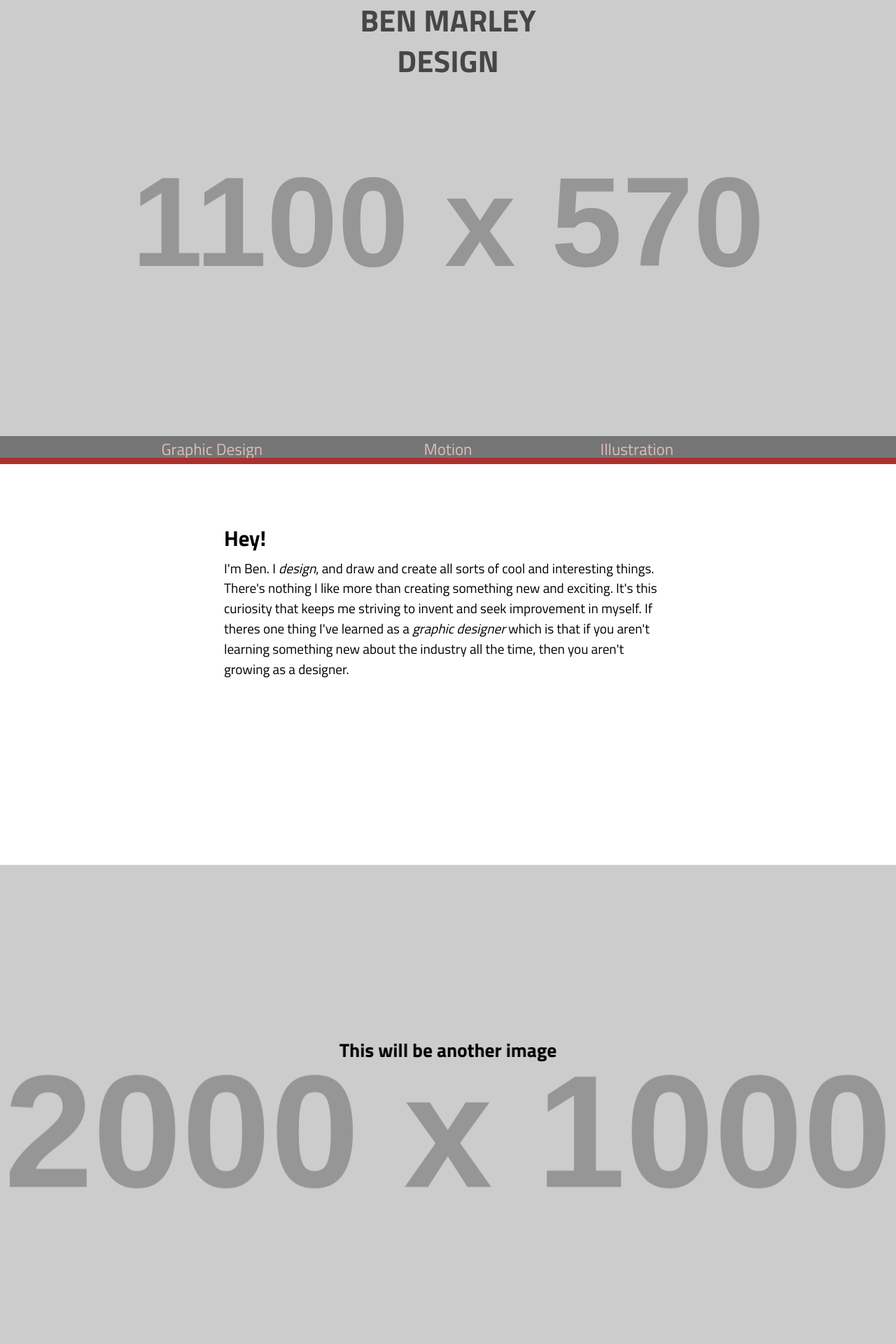
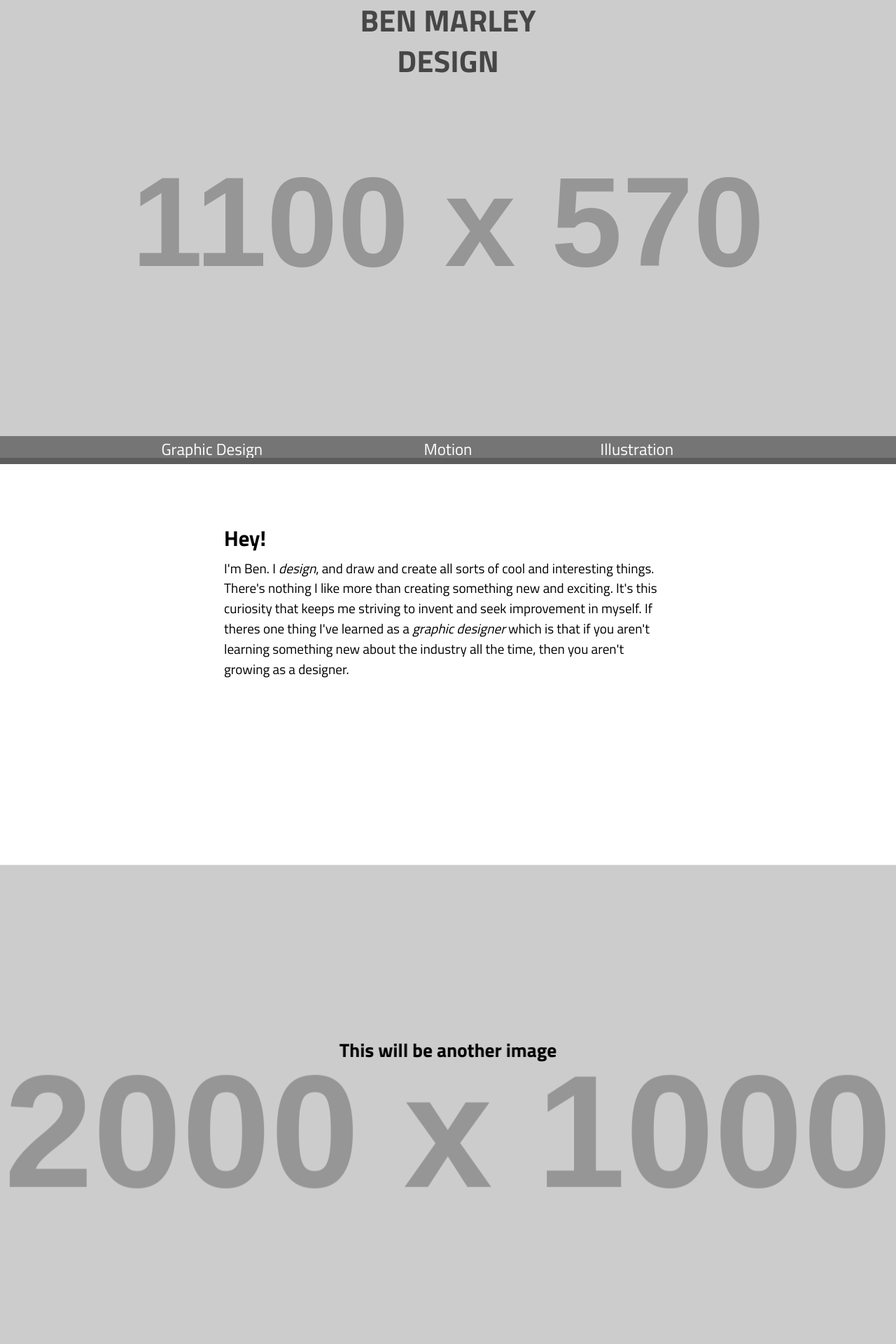
Before and after one commit to benmarley/portfolio, a Jekyll site: the page built from index.html, in a window 1280 px wide. Shown: the top 1920 px of the page at 70% size. Built offline with Jekyll 4.4.1, drawn with Linux system fonts in a browser that asks for light colours; Markdown is read by kramdown in place of the engine named in the settings.

Commit message:
converted back to greyscale nav

```diff
--- a/css/main.css
+++ b/css/main.css
@@ -77,7 +77,7 @@ img {
 	position: absolute;
 	bottom: -.5em;
 	height: 1em;
-	background-color: #AB302D;
+	background-color: #5D5D5D;
 
 }
 
@@ -320,7 +320,7 @@ transform:translateX(-50%);
 .center-tabs a {
 	color:black;
 	font-size: 120%;
-	color: #DEBDBA;
+	color: white;
 }
 
 .tab-bg {
```
